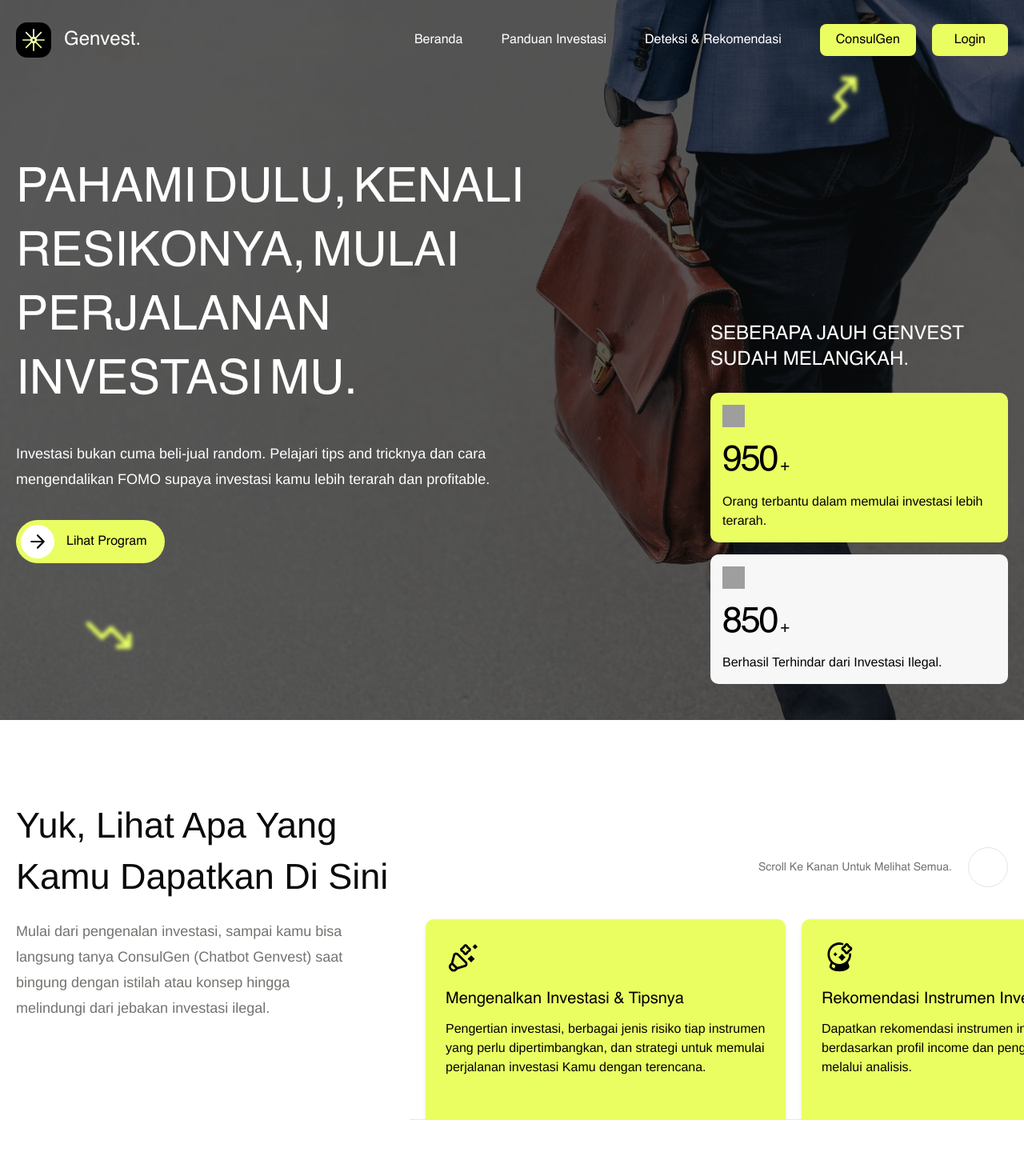
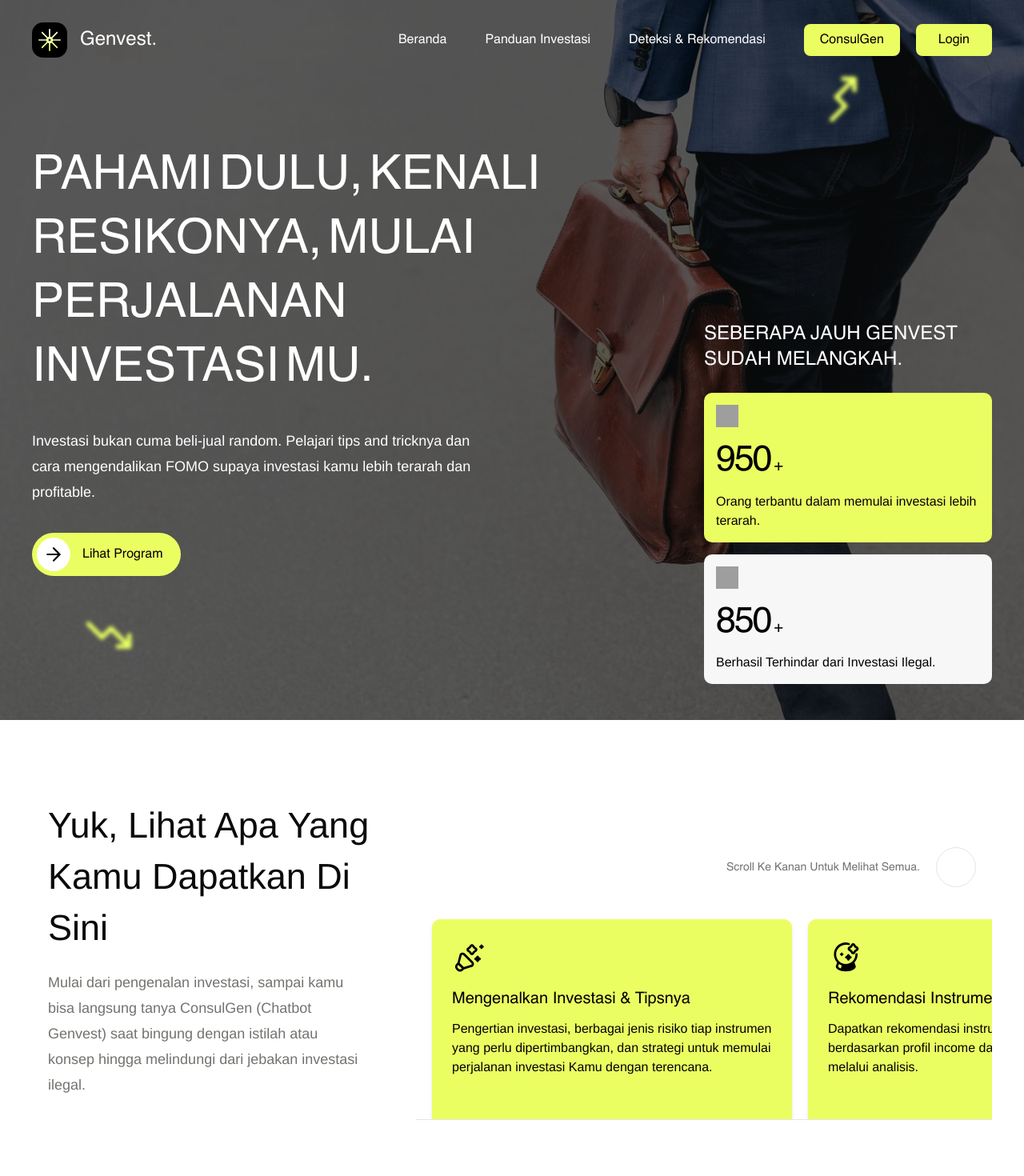
Before and after one commit to nandah4/genvest.ui, a Next.js app: page / in a window 1280 px wide. Shown: the top 1470 px of the page at 80% size. Built offline with nearby package versions, Linux system fonts and the light colour scheme; grey boxes are pictures that could not be loaded.

Commit message:
fix: fix max-width of each sections

```diff
--- a/src/app/globals.css
+++ b/src/app/globals.css
@@ -263,3 +263,9 @@
 .footer-text-sub {
   @apply font-helvetica text-[15px] md:text-base text-start font-normal;
 }
+
+/* Padding Layout for Section */
+
+.padding-x {
+  @apply px-4 md:px-6 lg:px-8 xl:px-10;
+}
--- a/src/app/home/sections/SectionFourHome.tsx
+++ b/src/app/home/sections/SectionFourHome.tsx
@@ -124,7 +124,7 @@ const CardExpandedMain = () => {
                           className="underline font-helvetica text-[15px] text-white mt-[20px]"
                           onClick={() => setPickedPoint(index)}
                         >
-                          Klik Untuk Baca Selengkapnya
+                           Baca Selengkapnya
                         </p>
                         <div
                           className="bg-primary-green rounded-full h-fit p-1"
--- a/src/app/home/sections/SectionOneHero.tsx
+++ b/src/app/home/sections/SectionOneHero.tsx
@@ -40,7 +40,7 @@ const SectionOneHero = ({
     >
       <div className="w-full h-full relative">
         <div className="bg-black/65 absolute inset-0 z-0"></div>
-        <div className="relative h-full z-10 lg:max-w-6xl xl:max-w-[1440px]  duration-500 sm:mx-auto pt-24 md:pt-28 lg:py-0 pb-14 md:pb-16 px-4 md:px-5">
+        <div className="relative h-full z-10 duration-500 sm:mx-auto pt-28 md:pt-40 lg:py-0 pb-14 md:pb-16 xl:max-w-[1900px]  padding-x">
           {/* Icon Chart Down */}
           <span className="absolute left-[8%] bottom-[8%] -z-10">
             <Image
--- a/src/app/home/sections/SectionTwoHome.tsx
+++ b/src/app/home/sections/SectionTwoHome.tsx
@@ -32,7 +32,7 @@ const SectionTwoHome = ({
       ref={refScroll}
       className="w-full h-fit md:h-[500px] bg-white pt-20 md:pt-0"
     >
-      <div className="h-full lg:max-w-6xl xl:max-w-[1440px]  duration-500 md:mx-auto">
+      <div className="h-full xl:max-w-[1900px] padding-x  duration-500 md:mx-auto">
         <div className="grid grid-cols-1 md:grid-cols-2 lg:grid-cols-5 gap-y-[25px] sm:gap-y-[20px] h-full ">
           {/* Headline and Subheadline */}
           <div className="lg:col-span-2  h-full flex flex-col gap-y-[15px] md:gap-y-[20px] gap px-4 md:px-5 md:pt-[140px] lg:pt-[100px]">
--- a/src/components/layout/header.tsx
+++ b/src/components/layout/header.tsx
@@ -68,7 +68,7 @@ const Header = () => {
         } fixed top-0 inset-x-0 z-50`}
       >
         {/* Div to manage maximum width of navbar */}
-        <div className="lg:max-w-6xl xl:max-w-[1440px] duration-500 sm:mx-auto bg-white/95 backdrop-blur-lg md:backdrop-blur-none shadow-lg md:shadow-none md:bg-transparent rounded-lg md:rounded-none py-3.5 md:py-6 md:px-5">
+        <div className="xl:max-w-[1900px] padding-x duration-500 sm:mx-auto bg-white/95 backdrop-blur-lg md:backdrop-blur-none shadow-lg md:shadow-none md:bg-transparent rounded-lg md:rounded-none py-3.5 md:py-6 md:px-5">
           <div className="flex justify-between items-center relative">
             {/* Logo */}
             <div className="flex gap-x-4 items-center pl-3 md:pl-0">
```
